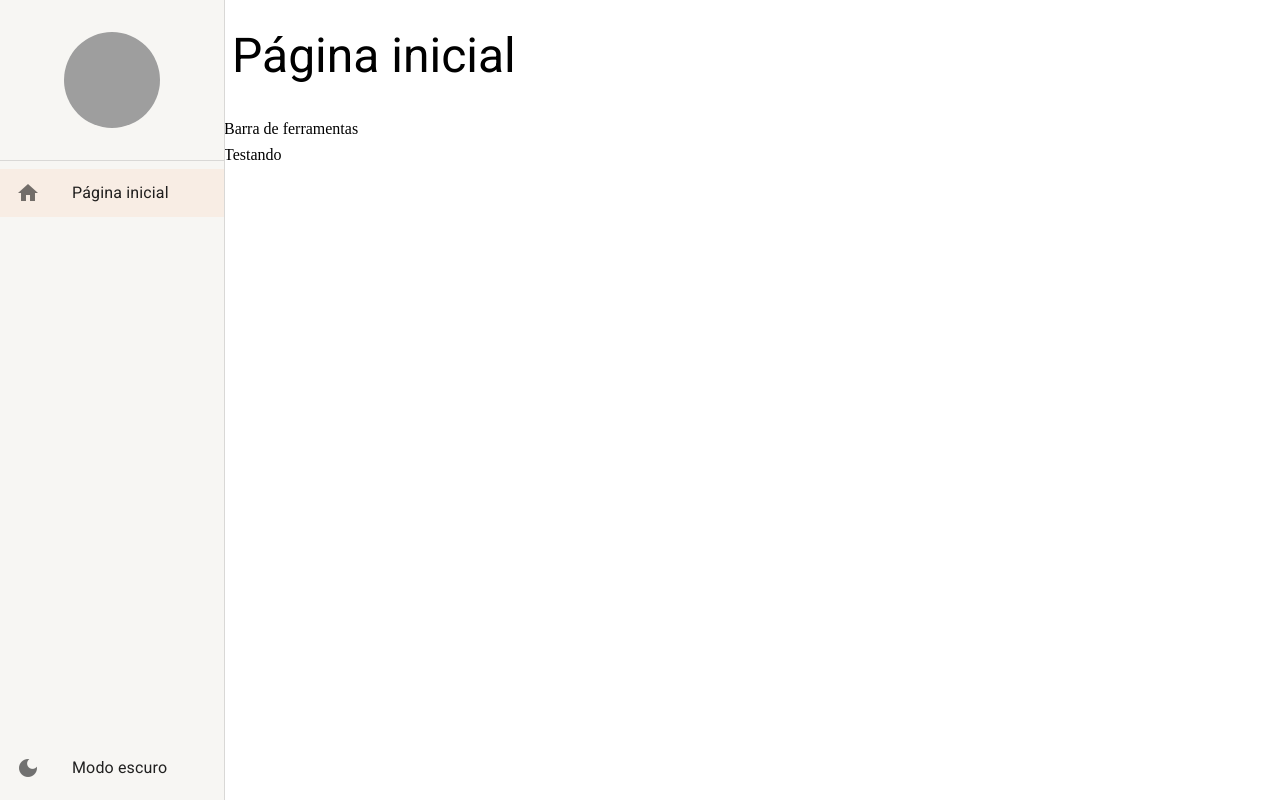
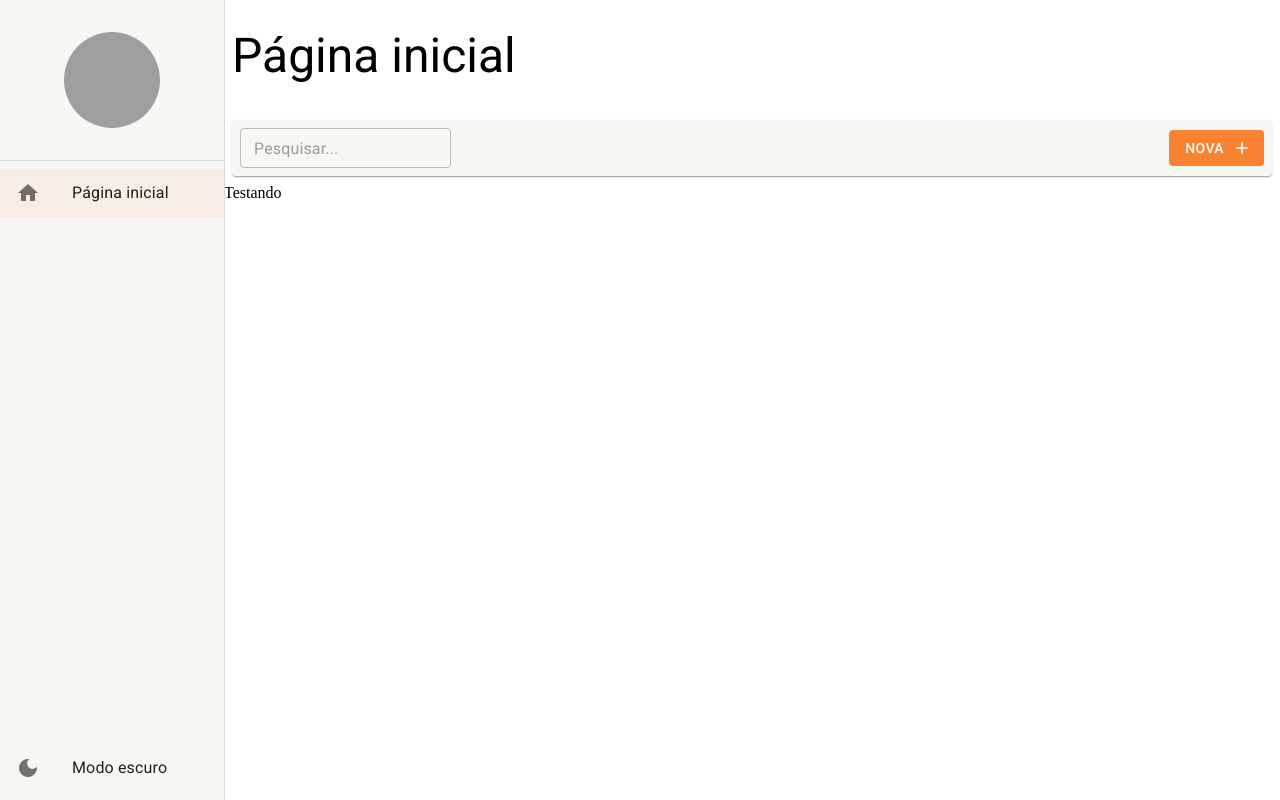
Before and after one commit to oAnthonyG/typescript-material-ui-cadastro, a React (Create React App) app: page /pagina-inicial in a window 1280 px wide. Built offline with nearby package versions, Linux system fonts and the light colour scheme; grey boxes are pictures that could not be loaded.

Commit message:
created a listing toolbar

```diff
--- a/src/pages/dashboard/Dashboard.tsx
+++ b/src/pages/dashboard/Dashboard.tsx
@@ -1,8 +1,16 @@
+import { BarraDeFerramentas } from "../../shared/components";
 import { LayoutBaseDePagina } from "../../shared/layouts";
 
 export const Dashboard = () => {
   return (
-    <LayoutBaseDePagina titulo="Página inicial" barraDeFerramentas={<>Barra de ferramentas</>}>
+    <LayoutBaseDePagina
+      titulo="Página inicial"
+      barraDeFerramentas={(
+        <BarraDeFerramentas
+          mostrarInputBusca
+          textoBotaoNovo="Nova"
+        />
+      )}>
       Testando
     </LayoutBaseDePagina>
   );
--- /dev/null
+++ b/src/shared/components/barra-de-ferramentas/BarraDeFerramentas.tsx
@@ -0,0 +1,53 @@
+import { Box, Button, Paper, TextField, useTheme, Icon } from "@mui/material";
+
+interface IBarraDeFerramentasProps {
+  textoDaBusca?: string;
+  mostrarInputBusca?: boolean;
+  aoMudarTextoDeBusca?: (novoTexto: string) => void;
+  textoBotaoNovo?: string;
+  mostrarBotaoNovo?: boolean;
+  aoClicarEmNovo?: () => void;
+}
+
+export const BarraDeFerramentas: React.FC<IBarraDeFerramentasProps> = ({
+  textoDaBusca = '',
+  mostrarInputBusca = false,
+  aoMudarTextoDeBusca,
+  textoBotaoNovo = 'Novo',
+  mostrarBotaoNovo = true,
+  aoClicarEmNovo,
+}) => {
+  const theme = useTheme();
+  return (
+    <Box
+      display="flex"
+      alignItems="center"
+      gap={1}
+      marginX={1}
+      padding={1}
+      component={Paper}
+      height={theme.spacing(5)}
+    >
+
+      {mostrarInputBusca && (
+        <TextField
+          size="small"
+          placeholder="Pesquisar..."
+          value={textoDaBusca}
+          onChange={(e) => aoMudarTextoDeBusca?.(e.target.value)}
+        />)}
+
+      <Box flex={1} display="flex" justifyContent="end">
+        {mostrarBotaoNovo && (
+          <Button
+            color='primary'
+            disableElevation
+            variant='contained'
+            onClick={aoClicarEmNovo}
+            endIcon={<Icon>add</Icon>}
+          >{textoBotaoNovo}</Button>)}
+      </Box>
+    </Box>
+
+  );
+};
--- a/src/shared/components/index.ts
+++ b/src/shared/components/index.ts
@@ -1 +1,2 @@
 export  * from './menu-lateral/MenuLateral';
+export * from './barra-de-ferramentas/BarraDeFerramentas';
```
